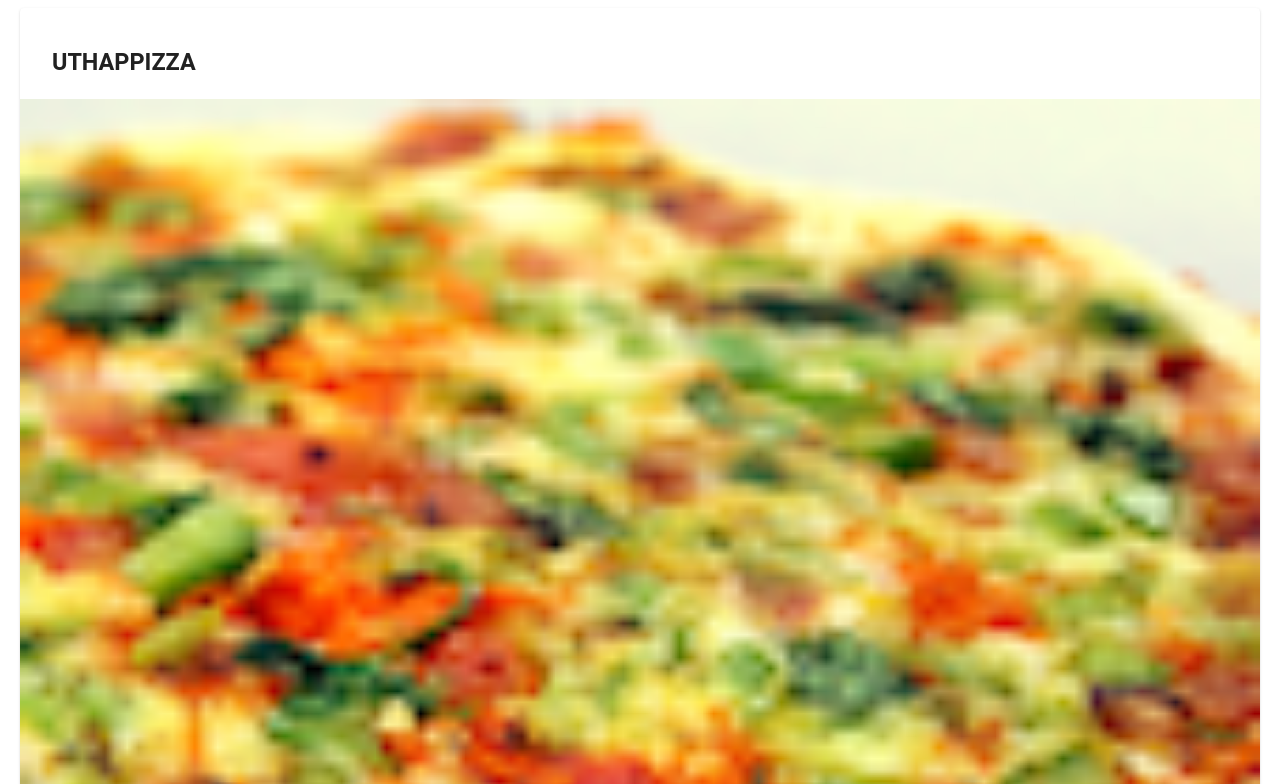
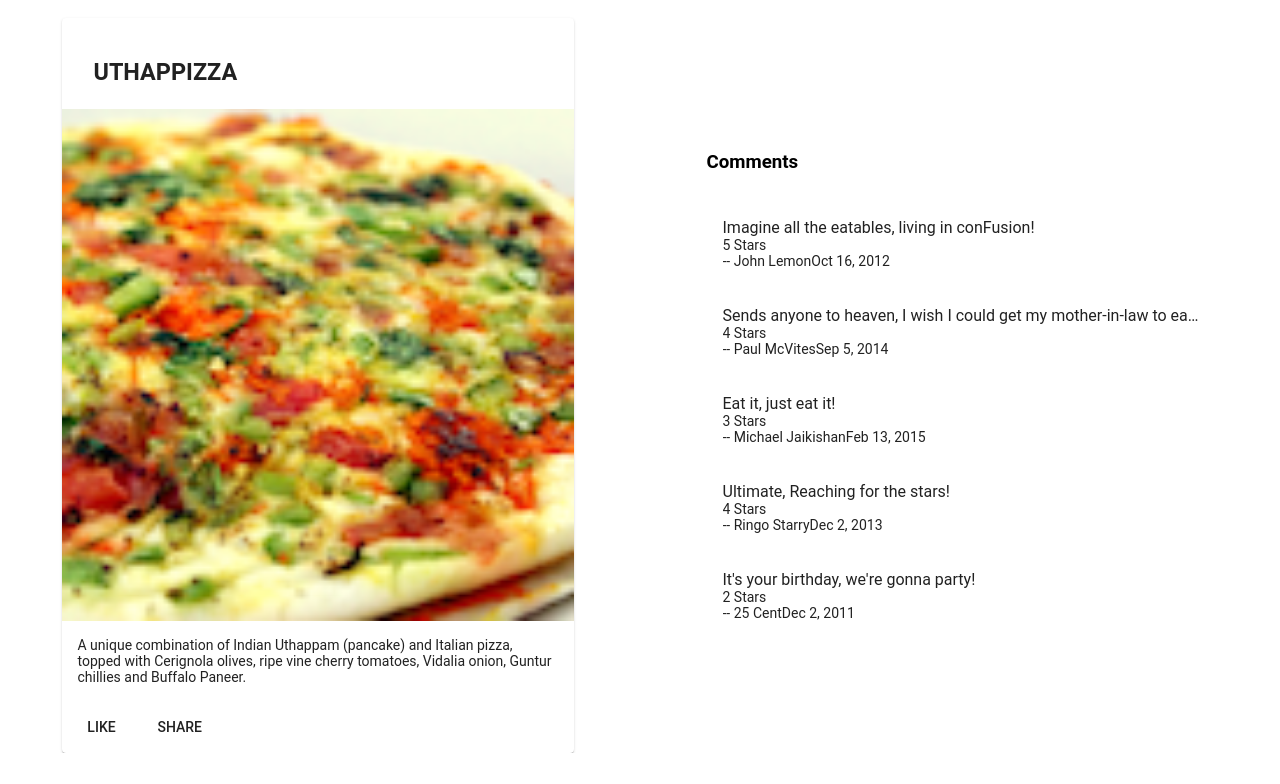
Before and after one commit to hsouiri97/Formation-angular, an Angular app: page / in a window 1280 px wide. Shown: the part 566-1350 px from the top of the page. After the commit the page ends 1319 px from the top, so only its background shows below. Built offline with nearby package versions, Linux system fonts and the light colour scheme.

Commit message:
data-binding

```diff
--- a/src/app/app.module.ts
+++ b/src/app/app.module.ts
@@ -10,9 +10,10 @@
 import { MatGridListModule } from '@angular/material/grid-list';
 import { MatCardModule } from '@angular/material/card';
 import { MatButtonModule } from '@angular/material/button';
+import { DishdetailComponent } from './dishdetail/dishdetail.component';
 
 @NgModule({
-  declarations: [AppComponent, MenuComponent],
+  declarations: [AppComponent, MenuComponent, DishdetailComponent],
   imports: [
     BrowserModule,
     BrowserAnimationsModule,
--- /dev/null
+++ b/src/app/dishdetail/dishdetail.component.html
@@ -0,0 +1,43 @@
+<div
+  class="container"
+  fxLayout="row"
+  fxLayout.sm="column"
+  fxLayout.xs="column"
+  fxLayoutAlign.gt-md="space-around center"
+  fxLayoutGap="10px"
+  fxLayoutGap.xs="0"
+>
+  <div fxFlex="40" *ngIf="dish">
+    <mat-card>
+      <mat-card-header>
+        <mat-card-title>
+          <h3>{{ dish.name | uppercase }}</h3>
+        </mat-card-title>
+      </mat-card-header>
+      <img mat-card-image src="{{ dish.image }}" alt="{{ dish.name }}" />
+      <mat-card-content>
+        <p>{{ dish.description }}</p>
+      </mat-card-content>
+      <mat-card-actions>
+        <button mat-button>LIKE</button>
+        <button mat-button>SHARE</button>
+      </mat-card-actions>
+    </mat-card>
+  </div>
+
+  <div fxFlex="40" *ngIf="dish">
+    <h3>Comments</h3>
+    <mat-list>
+      <mat-list-item *ngFor="let comment of dish.comments">
+        <h1 matLine>{{ comment.comment }}</h1>
+        <p matLine>
+          <span>{{ comment.rating }} Stars</span>
+        </p>
+        <p matLine>
+          <span>-- {{ comment.author }}</span>
+          <span>{{ comment.date | date }}</span>
+        </p>
+      </mat-list-item>
+    </mat-list>
+  </div>
+</div>
--- /dev/null
+++ b/src/app/dishdetail/dishdetail.component.ts
@@ -0,0 +1,16 @@
+import { Component, OnInit, Input } from '@angular/core';
+import { Dish } from '../shared/dish';
+
+@Component({
+  selector: 'app-dishdetail',
+  templateUrl: './dishdetail.component.html',
+  styleUrls: ['./dishdetail.component.scss'],
+})
+export class DishdetailComponent implements OnInit {
+  @Input()
+  dish: Dish;
+
+  constructor() {}
+
+  ngOnInit(): void {}
+}
--- a/src/app/menu/menu.component.html
+++ b/src/app/menu/menu.component.html
@@ -8,7 +8,7 @@
 
   <div fxFlex>
     <mat-grid-list cols="2" rowHeight="200px">
-      <mat-grid-tile *ngFor="let dish of dishes">
+      <mat-grid-tile *ngFor="let dish of dishes" (click)="onSelect(dish)">
         <img height="200px" src="{{ dish.image }}" alt="{{ dish.name }}" />
         <mat-grid-tile-footer>
           <h1>{{ dish.name | uppercase }}</h1>
@@ -16,26 +16,6 @@
       </mat-grid-tile>
     </mat-grid-list>
   </div>
+</div>
 
-  <div fxFlex *ngIf="selectedDish">
-    <mat-card>
-      <mat-card-header>
-        <mat-card-title>
-          <h3>{{ selectedDish.name | uppercase }}</h3>
-        </mat-card-title>
-      </mat-card-header>
-      <img
-        mat-card-image
-        src="{{ selectedDish.image }}"
-        alt="{{ selectedDish.name }}"
-      />
-      <mat-card-content>
-        <p>{{ selectedDish.description }}</p>
-      </mat-card-content>
-      <mat-card-actions>
-        <button mat-button>LIKE</button>
-        <button mat-button>SHARE</button>
-      </mat-card-actions>
-    </mat-card>
-  </div>
-</div>
+<app-dishdetail [dish]="selectedDish"></app-dishdetail>
--- a/src/app/menu/menu.component.ts
+++ b/src/app/menu/menu.component.ts
@@ -1,53 +1,6 @@
 import { Component, OnInit } from '@angular/core';
 import { Dish } from '../shared/dish';
-
-const DISHES: Dish[] = [
-  {
-    id: '0',
-    name: 'Uthappizza',
-    image: '/assets/images/uthappizza.png',
-    category: 'mains',
-    featured: true,
-    label: 'Hot',
-    price: '4.99',
-    // tslint:disable-next-line:max-line-length
-    description:
-      'A unique combination of Indian Uthappam (pancake) and Italian pizza, topped with Cerignola olives, ripe vine cherry tomatoes, Vidalia onion, Guntur chillies and Buffalo Paneer.',
-  },
-  {
-    id: '1',
-    name: 'Zucchipakoda',
-    image: '/assets/images/zucchipakoda.png',
-    category: 'appetizer',
-    featured: false,
-    label: '',
-    price: '1.99',
-    description:
-      'Deep fried Zucchini coated with mildly spiced Chickpea flour batter accompanied with a sweet-tangy tamarind sauce',
-  },
-  {
-    id: '2',
-    name: 'Vadonut',
-    image: '/assets/images/vadonut.png',
-    category: 'appetizer',
-    featured: false,
-    label: 'New',
-    price: '1.99',
-    description:
-      'A quintessential ConFusion experience, is it a vada or is it a donut?',
-  },
-  {
-    id: '3',
-    name: 'ElaiCheese Cake',
-    image: '/assets/images/elaicheesecake.png',
-    category: 'dessert',
-    featured: false,
-    label: '',
-    price: '2.99',
-    description:
-      'A delectable, semi-sweet New York Style Cheese Cake, with Graham cracker crust and spiced with Indian cardamoms',
-  },
-];
+import { DISHES } from '../shared/dishes';
 
 @Component({
   selector: 'app-menu',
@@ -62,4 +15,8 @@
   constructor() {}
 
   ngOnInit(): void {}
+
+  onSelect(dish) {
+    this.selectedDish = dish;
+  }
 }
--- /dev/null
+++ b/src/app/shared/comment.ts
@@ -0,0 +1,6 @@
+export class Comment {
+  rating: number;
+  comment: string;
+  author: string;
+  date: string;
+}
--- a/src/app/shared/dish.ts
+++ b/src/app/shared/dish.ts
@@ -1,3 +1,5 @@
+import { Comment } from './comment';
+
 export class Dish {
   id: string;
   name: string;
@@ -7,4 +9,5 @@
   label: string;
   price: string;
   description: string;
+  comments: Comment[];
 }
--- /dev/null
+++ b/src/app/shared/dishes.ts
@@ -0,0 +1,181 @@
+import { Dish } from './dish';
+
+export const DISHES: Dish[] = [
+  {
+    id: '0',
+    name: 'Uthappizza',
+    image: '/assets/images/uthappizza.png',
+    category: 'mains',
+    featured: true,
+    label: 'Hot',
+    price: '4.99',
+    // tslint:disable-next-line:max-line-length
+    description:
+      'A unique combination of Indian Uthappam (pancake) and Italian pizza, topped with Cerignola olives, ripe vine cherry tomatoes, Vidalia onion, Guntur chillies and Buffalo Paneer.',
+    comments: [
+      {
+        rating: 5,
+        comment: 'Imagine all the eatables, living in conFusion!',
+        author: 'John Lemon',
+        date: '2012-10-16T17:57:28.556094Z',
+      },
+      {
+        rating: 4,
+        comment:
+          'Sends anyone to heaven, I wish I could get my mother-in-law to eat it!',
+        author: 'Paul McVites',
+        date: '2014-09-05T17:57:28.556094Z',
+      },
+      {
+        rating: 3,
+        comment: 'Eat it, just eat it!',
+        author: 'Michael Jaikishan',
+        date: '2015-02-13T17:57:28.556094Z',
+      },
+      {
+        rating: 4,
+        comment: 'Ultimate, Reaching for the stars!',
+        author: 'Ringo Starry',
+        date: '2013-12-02T17:57:28.556094Z',
+      },
+      {
+        rating: 2,
+        comment: "It's your birthday, we're gonna party!",
+        author: '25 Cent',
+        date: '2011-12-02T17:57:28.556094Z',
+      },
+    ],
+  },
+  {
+    id: '1',
+    name: 'Zucchipakoda',
+    image: '/assets/images/zucchipakoda.png',
+    category: 'appetizer',
+    featured: false,
+    label: '',
+    price: '1.99',
+    description:
+      'Deep fried Zucchini coated with mildly spiced Chickpea flour batter accompanied with a sweet-tangy tamarind sauce',
+    comments: [
+      {
+        rating: 5,
+        comment: 'Imagine all the eatables, living in conFusion!',
+        author: 'John Lemon',
+        date: '2012-10-16T17:57:28.556094Z',
+      },
+      {
+        rating: 4,
+        comment:
+          'Sends anyone to heaven, I wish I could get my mother-in-law to eat it!',
+        author: 'Paul McVites',
+        date: '2014-09-05T17:57:28.556094Z',
+      },
+      {
+        rating: 3,
+        comment: 'Eat it, just eat it!',
+        author: 'Michael Jaikishan',
+        date: '2015-02-13T17:57:28.556094Z',
+      },
+      {
+        rating: 4,
+        comment: 'Ultimate, Reaching for the stars!',
+        author: 'Ringo Starry',
+        date: '2013-12-02T17:57:28.556094Z',
+      },
+      {
+        rating: 2,
+        comment: "It's your birthday, we're gonna party!",
+        author: '25 Cent',
+        date: '2011-12-02T17:57:28.556094Z',
+      },
+    ],
+  },
+  {
+    id: '2',
+    name: 'Vadonut',
+    image: '/assets/images/vadonut.png',
+    category: 'appetizer',
+    featured: false,
+    label: 'New',
+    price: '1.99',
+    description:
+      'A quintessential ConFusion experience, is it a vada or is it a donut?',
+    comments: [
+      {
+        rating: 5,
+        comment: 'Imagine all the eatables, living in conFusion!',
+        author: 'John Lemon',
+        date: '2012-10-16T17:57:28.556094Z',
+      },
+      {
+        rating: 4,
+        comment:
+          'Sends anyone to heaven, I wish I could get my mother-in-law to eat it!',
+        author: 'Paul McVites',
+        date: '2014-09-05T17:57:28.556094Z',
+      },
+      {
+        rating: 3,
+        comment: 'Eat it, just eat it!',
+        author: 'Michael Jaikishan',
+        date: '2015-02-13T17:57:28.556094Z',
+      },
+      {
+        rating: 4,
+        comment: 'Ultimate, Reaching for the stars!',
+        author: 'Ringo Starry',
+        date: '2013-12-02T17:57:28.556094Z',
+      },
+      {
+        rating: 2,
+        comment: "It's your birthday, we're gonna party!",
+        author: '25 Cent',
+        date: '2011-12-02T17:57:28.556094Z',
+      },
+    ],
+  },
+  {
+    id: '3',
+    name: 'ElaiCheese Cake',
+    image: '/assets/images/elaicheesecake.png',
+    category: 'dessert',
+    featured: false,
+    label: '',
+    price: '2.99',
+    description:
+      'A delectable, semi-sweet New York Style Cheese Cake, with Graham cracker crust and spiced with Indian cardamoms',
+    comments: [
+      {
+        rating: 5,
+        comment: 'Imagine all the eatables, living in conFusion!',
+        author: 'John Lemon',
+        date: '2012-10-16T17:57:28.556094Z',
+      },
+      {
+        rating: 4,
+        comment:
+          'Sends anyone to heaven, I wish I could get my mother-in-law to eat it!',
+        author: 'Paul McVites',
+        date: '2014-09-05T17:57:28.556094Z',
+      },
+      {
+        rating: 3,
+        comment: 'Eat it, just eat it!',
+        author: 'Michael Jaikishan',
+        date: '2015-02-13T17:57:28.556094Z',
+      },
+      {
+        rating: 4,
+        comment: 'Ultimate, Reaching for the stars!',
+        author: 'Ringo Starry',
+        date: '2013-12-02T17:57:28.556094Z',
+      },
+      {
+        rating: 2,
+        comment: "It's your birthday, we're gonna party!",
+        author: '25 Cent',
+        date: '2011-12-02T17:57:28.556094Z',
+      },
+    ],
+  },
+];
```
Also changed, not shown: src/app/dishdetail/dishdetail.component.scss (added), 1 other file (tests, documents, lock files or other folders).
